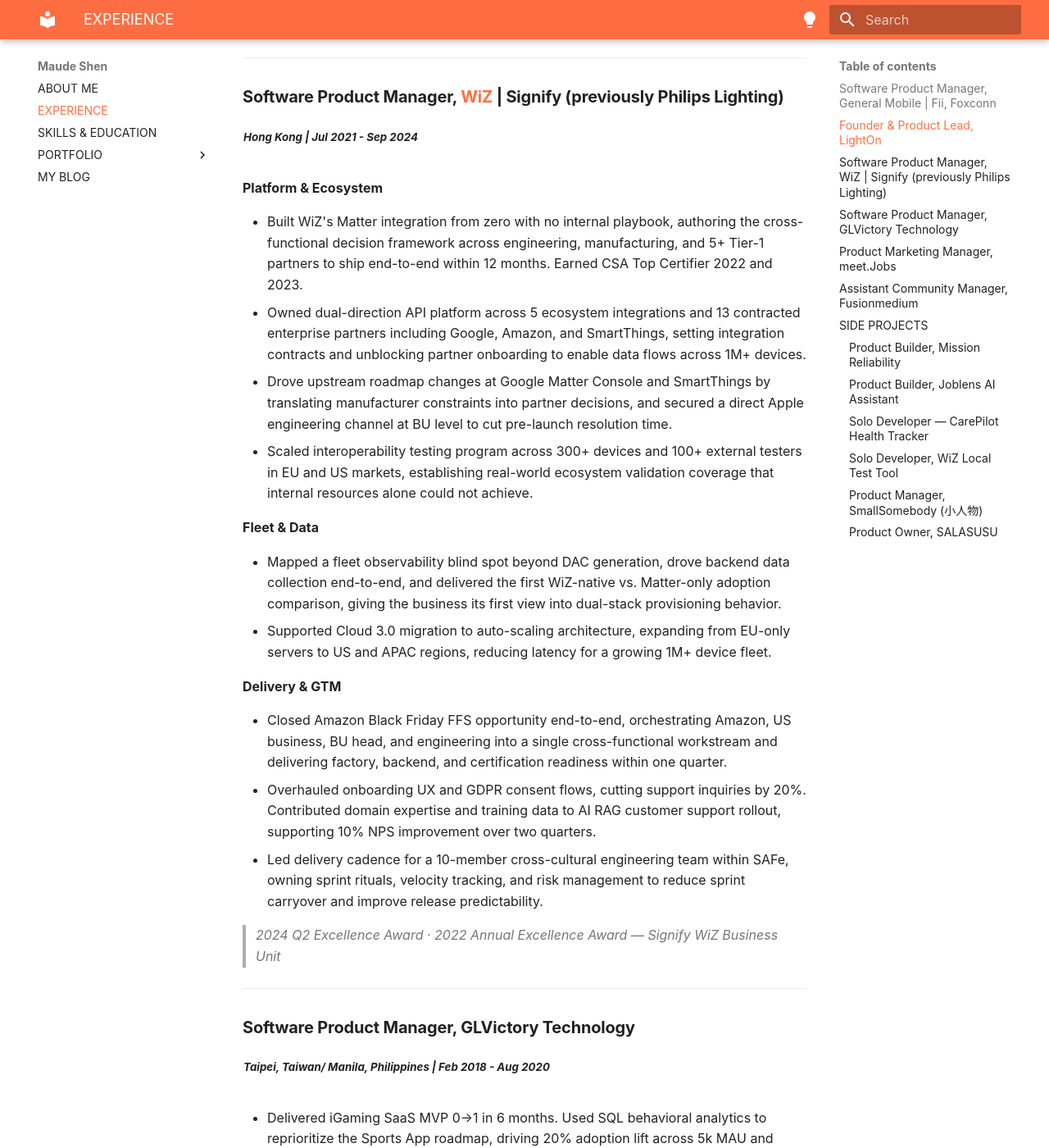
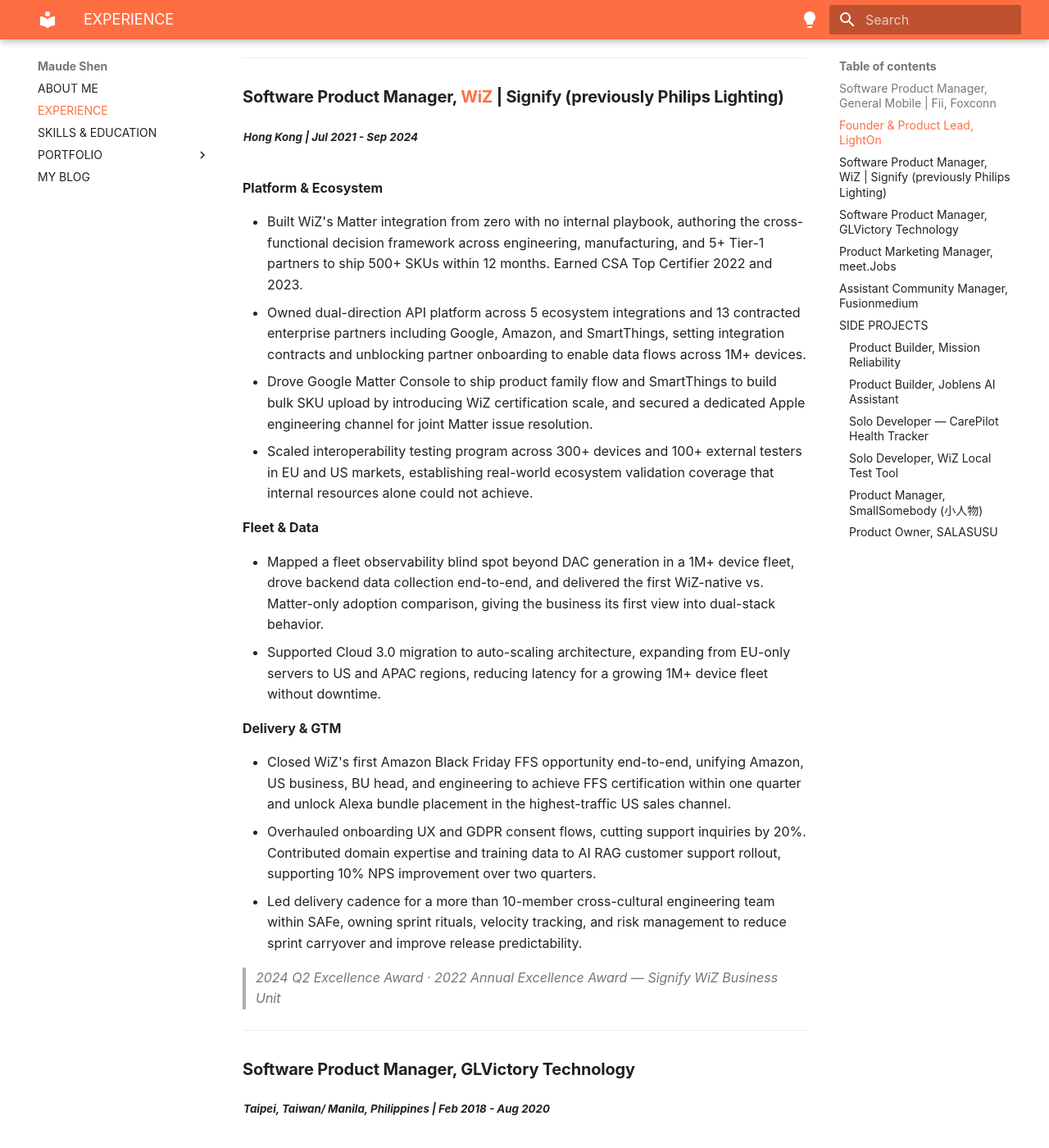
Before and after one commit to maudes/cv, an MkDocs documentation site: the page built from docs/experience.md, in a window 1280 px wide and 1400 px high, scrolled down 1004 px. Shown: the whole window at 82% size. Built offline with MkDocs 1.6.1 and Material for MkDocs 9.7.7, drawn with Linux system fonts in a browser that asks for light colours; some web fonts are replaced; some of the changed text lies outside the part shown.

Commit message:
Refine bullet points

```diff
--- a/docs/experience.md
+++ b/docs/experience.md
@@ -25,21 +25,21 @@
 
 **Platform & Ecosystem**
 
-- Built WiZ's Matter integration from zero with no internal playbook, authoring the cross-functional decision framework across engineering, manufacturing, and 5+ Tier-1 partners to ship end-to-end within 12 months. Earned CSA Top Certifier 2022 and 2023.
+- Built WiZ's Matter integration from zero with no internal playbook, authoring the cross-functional decision framework across engineering, manufacturing, and 5+ Tier-1 partners to ship 500+ SKUs within 12 months. Earned CSA Top Certifier 2022 and 2023.
 - Owned dual-direction API platform across 5 ecosystem integrations and 13 contracted enterprise partners including Google, Amazon, and SmartThings, setting integration contracts and unblocking partner onboarding to enable data flows across 1M+ devices.
-- Drove upstream roadmap changes at Google Matter Console and SmartThings by translating manufacturer constraints into partner decisions, and secured a direct Apple engineering channel at BU level to cut pre-launch resolution time.
+- Drove Google Matter Console to ship product family flow and SmartThings to build bulk SKU upload by introducing WiZ certification scale, and secured a dedicated Apple engineering channel for joint Matter issue resolution.
 - Scaled interoperability testing program across 300+ devices and 100+ external testers in EU and US markets, establishing real-world ecosystem validation coverage that internal resources alone could not achieve.
 
 **Fleet & Data**
 
-- Mapped a fleet observability blind spot beyond DAC generation, drove backend data collection end-to-end, and delivered the first WiZ-native vs. Matter-only adoption comparison, giving the business its first view into dual-stack provisioning behavior.
-- Supported Cloud 3.0 migration to auto-scaling architecture, expanding from EU-only servers to US and APAC regions, reducing latency for a growing 1M+ device fleet.
+- Mapped a fleet observability blind spot beyond DAC generation in a 1M+ device fleet, drove backend data collection end-to-end, and delivered the first WiZ-native vs. Matter-only adoption comparison, giving the business its first view into dual-stack behavior.
+- Supported Cloud 3.0 migration to auto-scaling architecture, expanding from EU-only servers to US and APAC regions, reducing latency for a growing 1M+ device fleet without downtime.
 
 **Delivery & GTM**
 
-- Closed Amazon Black Friday FFS opportunity end-to-end, orchestrating Amazon, US business, BU head, and engineering into a single cross-functional workstream and delivering factory, backend, and certification readiness within one quarter.
+- Closed WiZ's first Amazon Black Friday FFS opportunity end-to-end, unifying Amazon, US business, BU head, and engineering to achieve FFS certification within one quarter and unlock Alexa bundle placement in the highest-traffic US sales channel.
 - Overhauled onboarding UX and GDPR consent flows, cutting support inquiries by 20%. Contributed domain expertise and training data to AI RAG customer support rollout, supporting 10% NPS improvement over two quarters.
-- Led delivery cadence for a 10-member cross-cultural engineering team within SAFe, owning sprint rituals, velocity tracking, and risk management to reduce sprint carryover and improve release predictability.
+- Led delivery cadence for a more than 10-member cross-cultural engineering team within SAFe, owning sprint rituals, velocity tracking, and risk management to reduce sprint carryover and improve release predictability.
 
 > *2024 Q2 Excellence Award · 2022 Annual Excellence Award — Signify WiZ Business Unit*
 
```
Also changed, not shown: other parts of docs/experience.md (+1 -1 lines).
